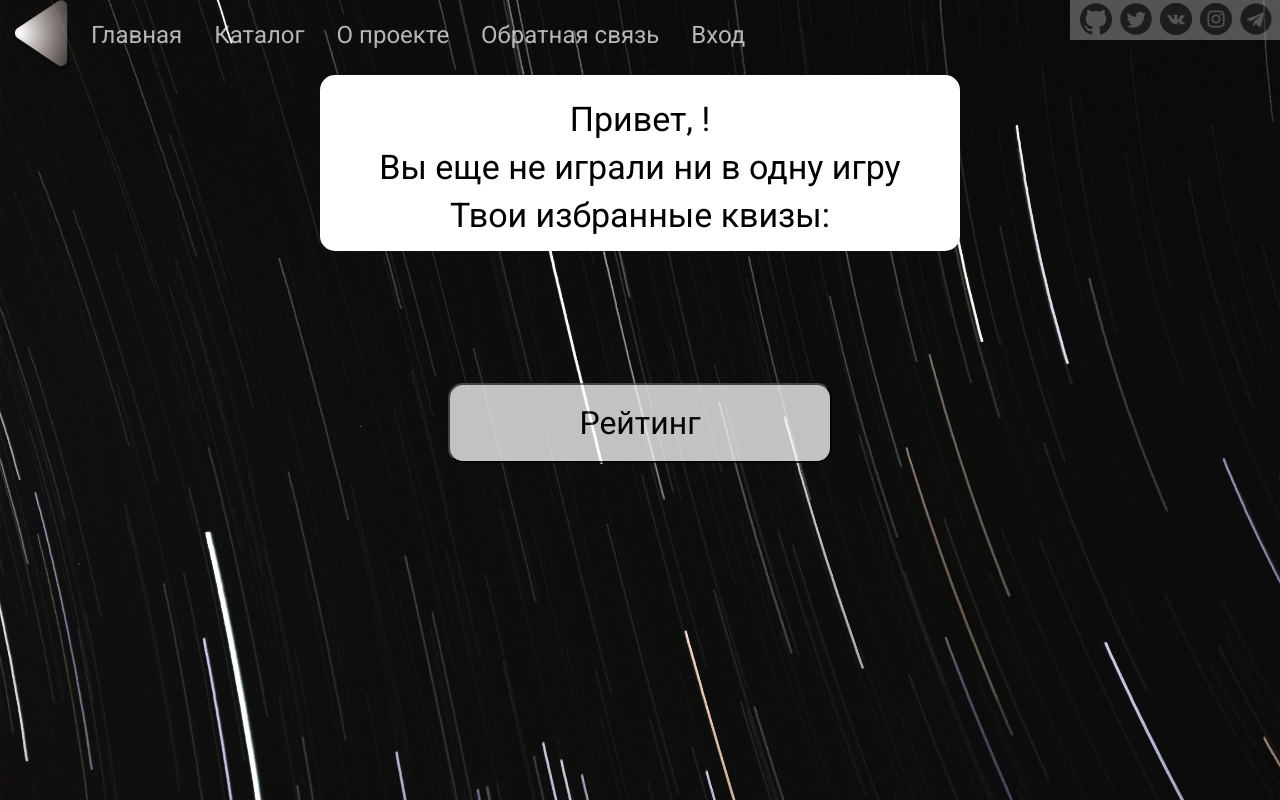
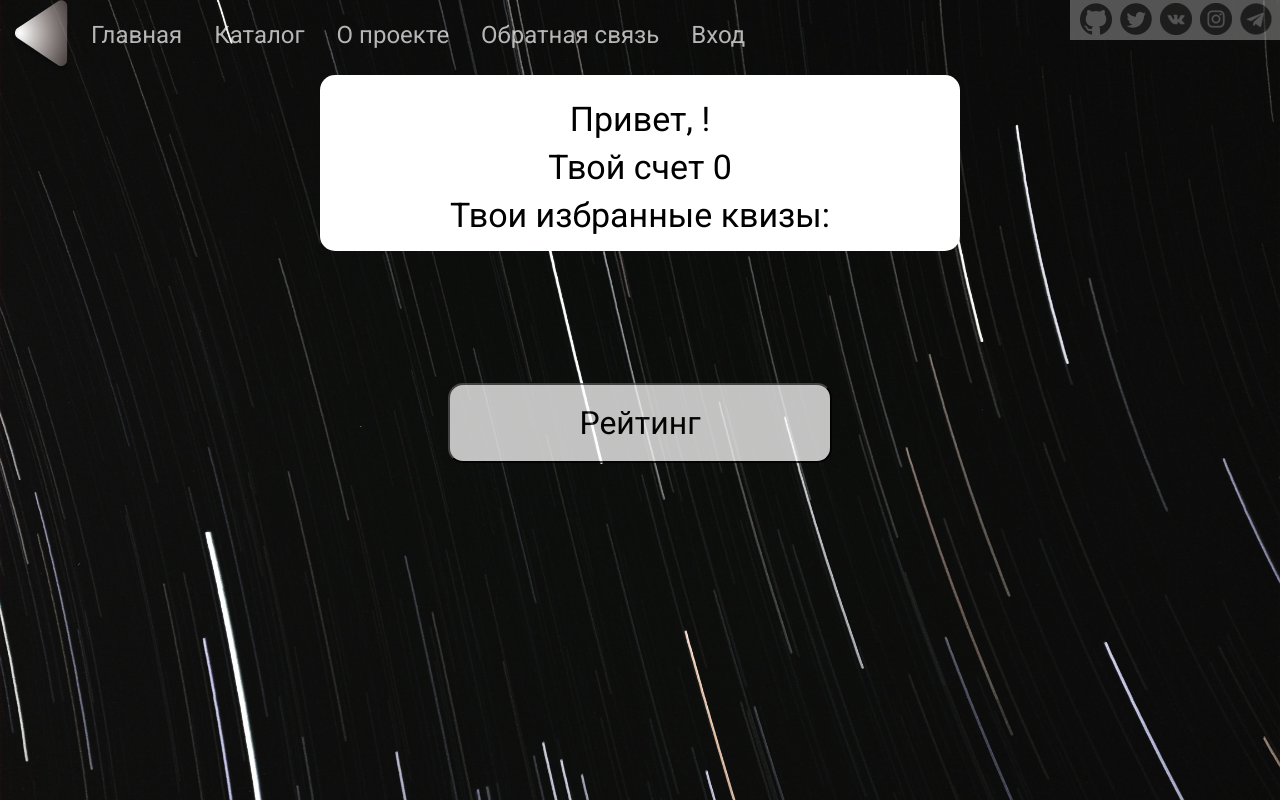
Before and after one commit to vberestyukova/quizzone_react_project, a React (Create React App) app: page /account in a window 1280 px wide. Built offline with nearby package versions, Linux system fonts and the light colour scheme; no server answers.

Commit message:
проверка работы без наград

```diff
--- a/src/pages/PersonalAccountPage.js
+++ b/src/pages/PersonalAccountPage.js
@@ -44,47 +44,15 @@ function PersonalAccountPage() {
 
     return (
         <div>
-
-
             <div  className='account'>
-
                 <div className='account-login' >Привет, {name}!</div>
-
-
-                    {/*{quizCount !==0 && quizCount !== undefined ? (*/}
-                    {/*    <div className='medal'>*/}
-                    {/*        <img src='./medal.png'/>*/}
-                    {/*        <div className='account-login'>Твой счет {score/quizCount}</div>*/}
-                    {/*    </div>*/}
-                    {/*) : (*/}
-                    {/*        <div className='account-login'>Твой счет 0</div>*/}
-                    {/*)}*/}
-
-                    {(quizCount !==0 && score/quizCount > 6) && (
-                        <div className='medal'>
-                            <img src='./medal.png'/>
+                {quizCount !==0 && quizCount !== undefined ? (
                     <div className='account-login'>Твой счет {score/quizCount}</div>
-                        </div>
+                ) : (
+                    <div className='account-login'>Твой счет 0</div>
                 )}
-
-                    {(quizCount !==0 && score/quizCount > 4 && score/quizCount <6) && (
-                        <div className='medal'>
-                            <img src='./medal2.png'/>
-                            <div className='account-login'>Твой счет {score/quizCount}</div>
-                        </div>
-                    )}
-
-                    {(quizCount !==0 && score/quizCount < 4 && score/quizCount > 0) && (
-                        <div className='medal'>
-                            <img src='./medal3.png'/>
-                            <div className='account-login'>Твой счет {score/quizCount}</div>
-                        </div>
-                    )}
-                    {quizCount === 0 && <div className='account-login'>Вы еще не играли ни в одну игру</div>}
-
                 <div className='account-login'>Твои избранные квизы:</div>
             </div>
-
             <div className='card-list cards-center'>
                 {cards}
             </div>
```
Lines whose indentation alone changed are shown as unchanged.
